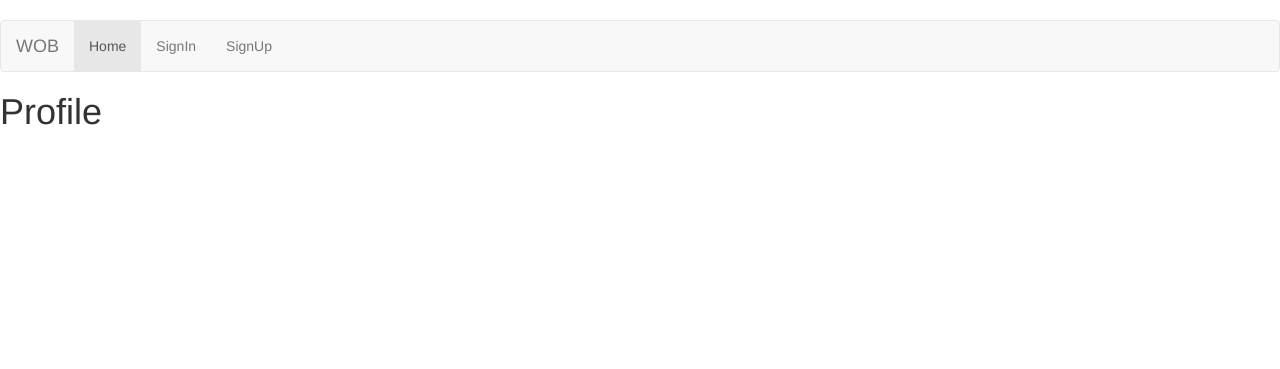
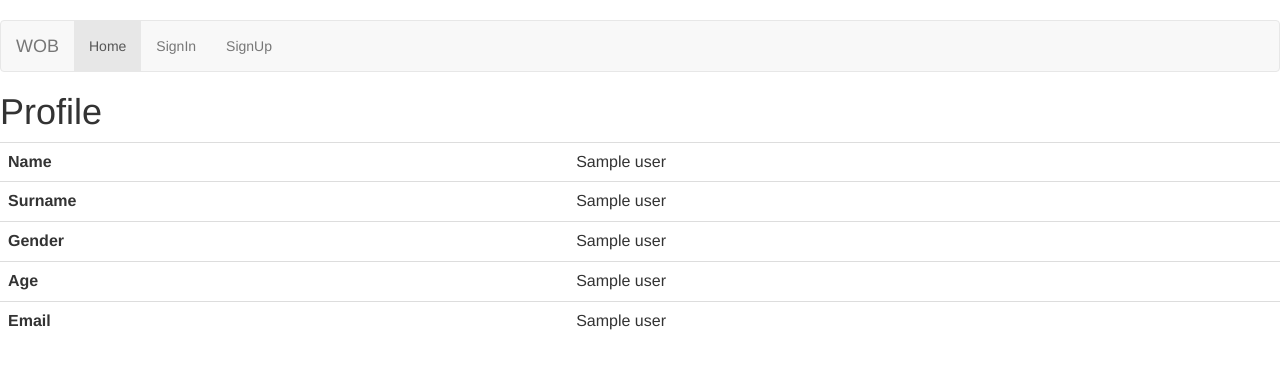
Before and after one commit to itucsdb1928/itucsdb1928_Old, a Flask app: page /Profile in a window 1280 px wide. Shown: the top 369 px of the page. Run offline with Flask 2, Linux system fonts and the light colour scheme; a database or web service that is not in the repository returns one stand-in record (values such as "Sample title"); some libraries are stand-ins or nearby versions.

Commit message:
adding search bar into homepage and editing profile page

```diff
--- a/app.py
+++ b/app.py
@@ -45,15 +45,19 @@ def sign_up_page():
         UserId =  db.insertNewUser(form)
         print(UserId)
         if UserId > 0:
-             render_template('profile.html',Status=UserId,title = "Profile Page")
+             print("Girdiiiiiiiiiiiiiiiiiiiiiiiiiiiiiii")
+             return redirect(url_for('profile_page'))
+             #render_template('profile.html',Status=UserId,title = "Profile Page")
 
     return render_template('register.html',Status=UserId,title = "SıgnUp Page",form= form )
 
 @app.route('/Profile')
 def profile_page():
     global UserId
+    profile=db.show_profile(UserId)
+    print("*******   ",profile)
     print(" User Id In profile func",UserId)
-    return render_template('profile.html',Status=UserId,title = "Profile Page")
+    return render_template('profile.html',Status=UserId,title = "Profile Page",profile=profile)
 
 @app.route('/Detail',methods=['GET','POST'])
 def detail_page():
@@ -62,11 +66,19 @@ def detail_page():
         book_name=request.form["Book_name"]
         print(book_name)
         book_detail=db.get_detail_page(book_name)
-        print(book_detail)
         return render_template('detail.html',Status=UserId,title = " %s Detail Page"%(book_name),details=book_detail,name=book_name)
     return render_template('home.html',Status =UserId,title = "Home Page")
 
 
+@app.route('/Home',methods=['GET','POST'])
+def search_book():
+    global UserId
+    if request.method == "POST":
+         book_name=request.form["search_book"]
+         print(book_name)
+         book=db.Search(book_name)
+         print(book)
+    return render_template('home.html',Status =UserId,title = "Home Page",titles=book)
 if __name__ == '__main__':
 
     app.run(debug=True, use_reloader=True)
--- a/arrangement.py
+++ b/arrangement.py
@@ -27,6 +27,21 @@ class Database:
 
        return detail
 
+    def Search(self,name):
+       with self.con.cursor(cursor_factory=psycopg2.extras.DictCursor) as cursor:
+            query = "SELECT Books.Title FROM Books,Author,Publisher  WHERE Books.PublisherID=Publisher.PublisherID AND Books.AuthorID=Author.AuthorID AND Books.Title LIKE '%%%s%%' "%(name)
+            cursor.execute(query)
+            search = cursor.fetchall()
+            cursor.close()
+
+       return search
+    def show_profile(self,UserId):
+        with self.con.cursor(cursor_factory=psycopg2.extras.DictCursor) as cursor:
+            query = "SELECT * FROM Users WHERE UserID={}".format(UserId)
+            cursor.execute(query)
+            profile = cursor.fetchall()
+            cursor.close()
+        return profile
     def checkLogin(self,email,password):
        UserID = 0
        info = []
--- a/templates/profile.html
+++ b/templates/profile.html
@@ -1,4 +1,36 @@
 {% extends 'layout.html' %}
 {% block content %}
+
+
 <h1>Profile</h1>
-{% endblock content %}
+
+<table class="table is-hoverable">
+    <tr>
+        <th>Name</th>
+        <td>{{profile[0][1]}}</td>
+    </tr>
+
+    <tr>
+        <th>Surname</th>
+        <td>{{profile[0][2]}}</td>
+    </tr>
+
+
+
+    <tr>
+        <th>Gender</th>
+        <td>{{profile[0][3]}}</td>
+    </tr>
+
+    <tr>
+        <th>Age</th>
+        <td>{{profile[0][4]}}</td>
+    </tr>
+
+    <tr>
+        <th>Email</th>
+        <td>{{profile[0][6]}}</td>
+    </tr>
+
+
+    {% endblock content %}
```
Also changed, not shown: templates/home.html (+17 -2 lines).
